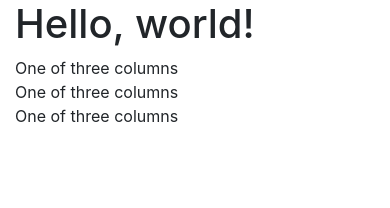
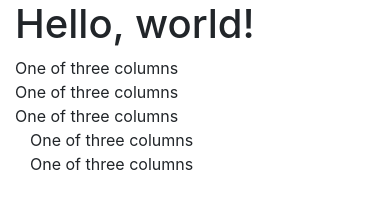
Before and after one commit to Prix0/bootstrap, a plain HTML site: page index.html in a window 390 px wide. Drawn offline with nearby package versions, Linux system fonts and the light colour scheme.

Commit message:
Update index.html

```diff
--- a/index.html
+++ b/index.html
@@ -23,6 +23,12 @@
     </div>
     <div class="col-sm">
       One of three columns
+       <div class="col-sm">
+      One of three columns
+    </div>
+    <div class="col-sm">
+      One of three columns
+
     </div>
   </div>
 </div>
```
